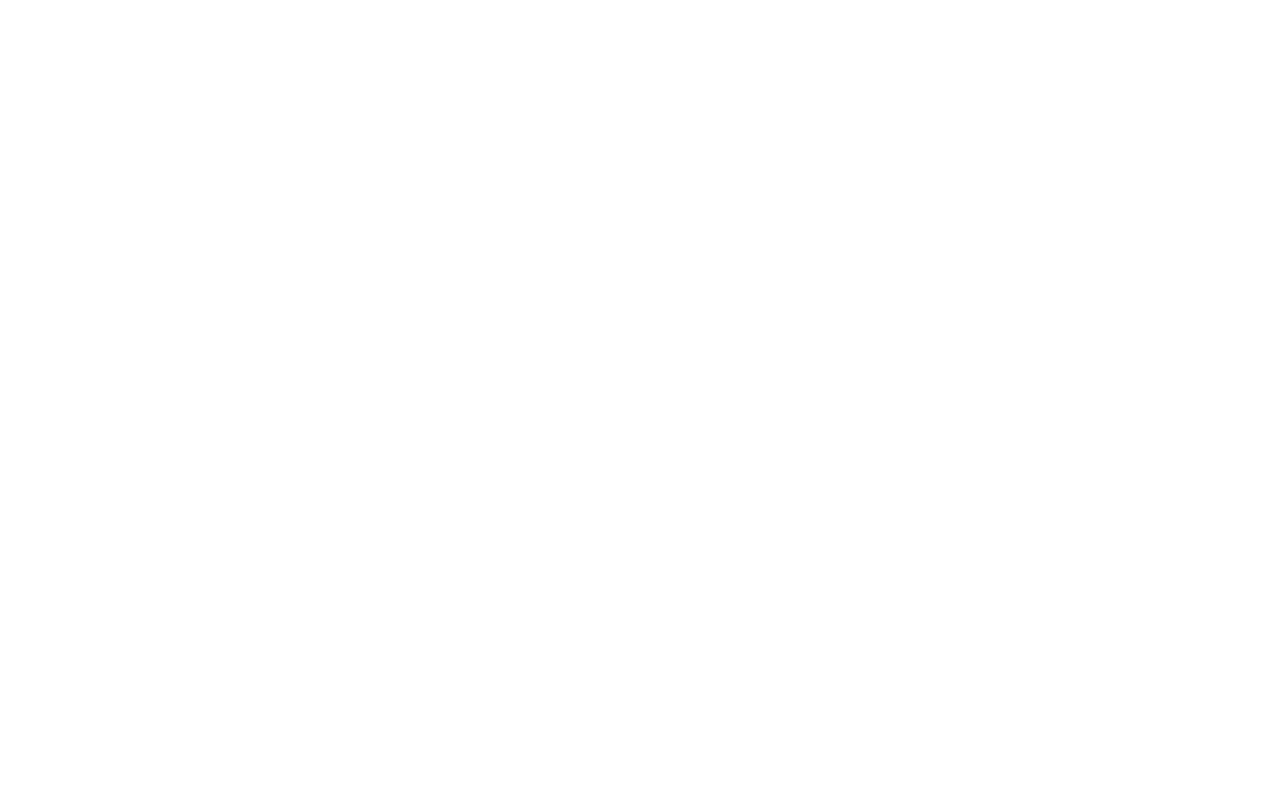
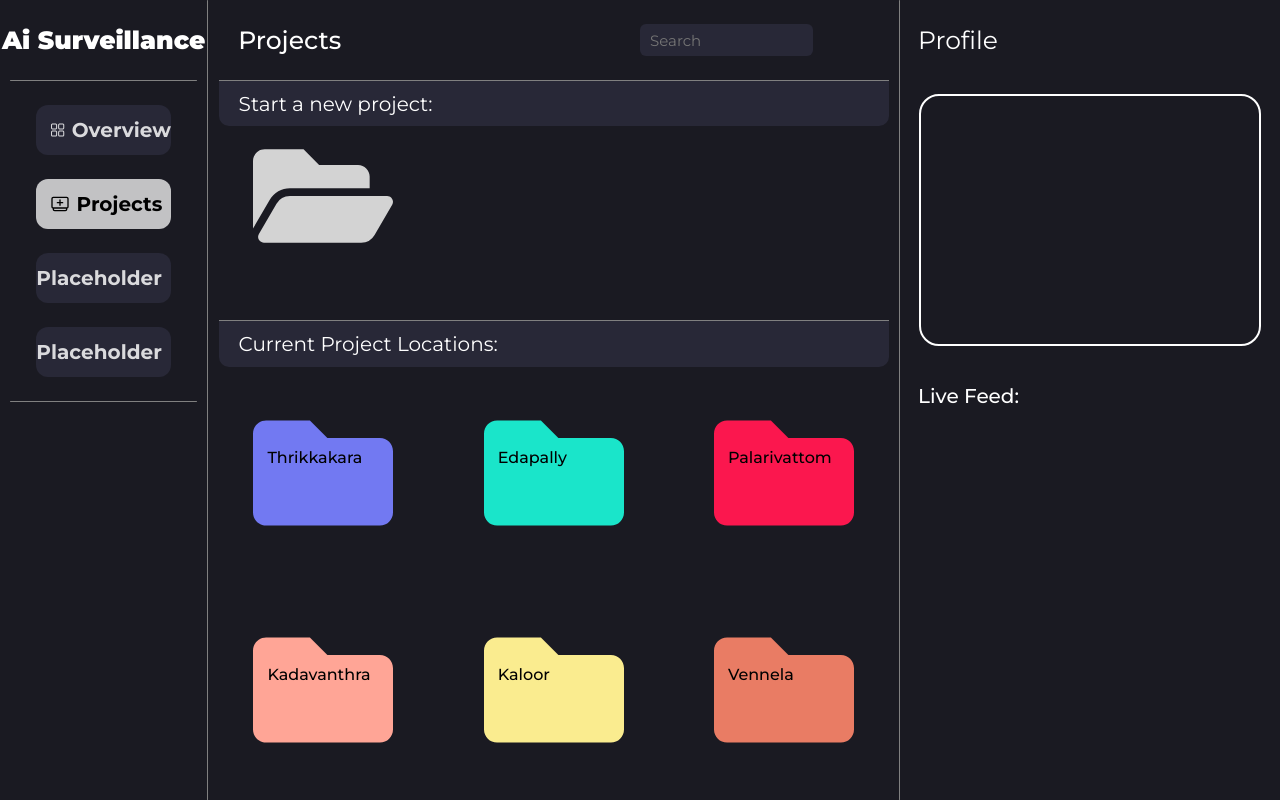
Before and after one commit to UnparallelStudios/ai-speed-frontend, a React (Vite) app: page /project in a window 1280 px wide. Before the commit this address had no page. Built offline with nearby package versions, Linux system fonts and the light colour scheme.

Commit message:
complete routing + projects routing

```diff
--- a/src/App.jsx
+++ b/src/App.jsx
@@ -9,10 +9,14 @@ function App() {
     <>
       <Routes>
         <Route path="/" element={<Login />} />
-        <Route path='/register' element={<Register/>}/>
-        <Route path='/dashboard' element={<Dashboard/>}/>
+        <Route path="/register" element={<Register />} />
+        <Route path="/dashboard" element={<Dashboard activeUrlIndex={"0"} />} />
+        <Route
+          path="/dashboard/:locationId"
+          element={<Dashboard activeUrlIndex={"0"} />}
+        />
+        <Route path="/project" element={<Dashboard activeUrlIndex={"1"} />} />
       </Routes>
-
     </>
   );
 }
--- a/src/pages/Dashboard/components/CenterComp/index.jsx
+++ b/src/pages/Dashboard/components/CenterComp/index.jsx
@@ -2,21 +2,25 @@ import DashboardComp from "../DashboardComp";
 import ProjectComp from "../ProjectsComp";
 import "./index.scss";
 
-function CenterComp({ overviewHeight, activeIndex }) {
+function CenterComp({ locationId, overviewHeight, activeIndex }) {
   const DashboardPass = () => {
-    return <DashboardComp overviewHeight={overviewHeight} />;
+    return (
+      <DashboardComp overviewHeight={overviewHeight} locationId={locationId} />
+    );
   };
 
   const ProjectPass = () => {
     return <ProjectComp overviewHeight={overviewHeight} />;
   };
 
+  const urlIndex = activeIndex["activeUrlIndex"];
+
   const activeComponents = {
     0: DashboardPass,
     1: ProjectPass,
   };
 
-  const SelectedComponent = activeComponents[activeIndex];
+  const SelectedComponent = activeComponents[urlIndex];
 
   return <SelectedComponent />;
 }
--- a/src/pages/Dashboard/components/DashboardComp/LocationMap/index.jsx
+++ b/src/pages/Dashboard/components/DashboardComp/LocationMap/index.jsx
@@ -1,6 +1,10 @@
 import "./index.scss";
 
-function LocationMap() {
+function LocationMap({ locationId }) {
+  if (locationId == null) {
+    locationId = "Default(Kakkanad)";
+  }
+
   return (
     <>
       <div className="location-map-container">
@@ -8,7 +12,7 @@ function LocationMap() {
           <div className="map-title-container">
             <div style={{ paddingLeft: "30px" }}>
               Map Location: <br />
-              Kakkanad
+              {locationId}
             </div>
           </div>
           <div className="map-display-container">
--- a/src/pages/Dashboard/components/DashboardComp/OverviewNav/index.scss
+++ b/src/pages/Dashboard/components/DashboardComp/OverviewNav/index.scss
@@ -53,7 +53,7 @@
     }
 
     .overview-performance {
-        height: 50px;
+        height: 45px;
         width: 97%;
         align-self: center;
         border-bottom-left-radius: 10px;
--- a/src/pages/Dashboard/components/DashboardComp/index.jsx
+++ b/src/pages/Dashboard/components/DashboardComp/index.jsx
@@ -3,12 +3,12 @@ import LocationMap from "./LocationMap";
 import OverviewNav from "./OverviewNav";
 import "./index.scss";
 
-function DashboardComp({ overviewHeight }) {
+function DashboardComp({ overviewHeight, locationId }) {
   return (
     <>
       <OverviewNav overviewHeight={overviewHeight} />
       <InfoTiles />
-      <LocationMap />
+      <LocationMap locationId={locationId} />
     </>
   );
 }
--- a/src/pages/Dashboard/components/MainNavBarComp/NavSelection/index.jsx
+++ b/src/pages/Dashboard/components/MainNavBarComp/NavSelection/index.jsx
@@ -1,6 +1,7 @@
 import { RxDashboard } from "react-icons/rx";
 import { RxCardStackPlus } from "react-icons/rx";
 import "./index.scss";
+import { useNavigate } from "react-router-dom";
 
 const NavItem = ({ active, logo, title, onClick }) => {
   return (
@@ -17,10 +18,23 @@ const logoStyle = {
   marginRight: "5%",
 };
 
-function NavSelection({ activeIndex, onChangeActive }) {
+function NavSelection({ activeIndex }) {
+  const navigate = useNavigate();
+  const urlIndex = activeIndex["activeUrlIndex"];
+
   const navElements = [
-    { logo: <RxDashboard style={logoStyle} />, title: "Overview", key: 0 },
-    { logo: <RxCardStackPlus style={logoStyle} />, title: "Projects", key: 1 },
+    {
+      logo: <RxDashboard style={logoStyle} />,
+      title: "Overview",
+      navigator: "/dashboard",
+      key: 0,
+    },
+    {
+      logo: <RxCardStackPlus style={logoStyle} />,
+      title: "Projects",
+      navigator: "/project",
+      key: 1,
+    },
     { title: "Placeholder", key: 2 },
     { title: "Placeholder", key: 3 },
   ];
@@ -34,8 +48,10 @@ function NavSelection({ activeIndex, onChangeActive }) {
               key={item.key}
               logo={item.logo}
               title={item.title}
-              active={index === activeIndex}
-              onClick={() => onChangeActive(index)}
+              active={index == urlIndex}
+              onClick={() => {
+                navigate(item.navigator);
+              }}
             />
           ))}
         </div>
--- a/src/pages/Dashboard/components/MainNavBarComp/NavSelection/index.scss
+++ b/src/pages/Dashboard/components/MainNavBarComp/NavSelection/index.scss
@@ -30,6 +30,7 @@
     a:hover {
       background-color: rgba(255, 255, 255, 0.733);
       color: black;
+      cursor:pointer;
     }
 
     .nav-item {
--- a/src/pages/Dashboard/components/ProjectsComp/index.jsx
+++ b/src/pages/Dashboard/components/ProjectsComp/index.jsx
@@ -1,8 +1,70 @@
 import "./index.scss";
 import { FaFolder, FaFolderOpen } from "react-icons/fa";
 import { useState, useEffect, useRef } from "react";
+import { useNavigate } from "react-router-dom";
+import Dashboard from "../..";
 
 function ProjectComp({ overviewHeight }) {
+  const navigate = useNavigate();
+
+  const FolderItem = ({ color, location, locationId }) => {
+    return (
+      <div className="grid-item--currproj">
+        <div className="folder-container">
+          <a className="location-title" onClick={() => navigate(locationId)}>
+            {location}
+          </a>
+          <FaFolder
+            style={{
+              color: color,
+              height: "140px",
+              width: "140px",
+            }}
+          />
+        </div>
+      </div>
+    );
+  };
+
+  const folderElements = [
+    {
+      color: "#7279F2",
+      location: "Thrikkakara",
+      key: 0,
+      locationId: "/dashboard/thrikkakara",
+    },
+    {
+      color: "#1AE5CA",
+      location: "Edapally",
+      key: 1,
+      locationId: "/dashboard/edapally",
+    },
+    {
+      color: "#FB174E",
+      location: "Palarivattom",
+      key: 2,
+      locationId: "/dashboard/palarivattom",
+    },
+    {
+      color: "#FFA596",
+      location: "Kadavanthra",
+      key: 3,
+      locationId: "/dashboard/Kadavanthra",
+    },
+    {
+      color: "#FAEC8F",
+      location: "Kaloor",
+      key: 4,
+      locationId: "/dashboard/kaloor",
+    },
+    {
+      color: "#E97C64",
+      location: "Vennela",
+      key: 5,
+      locationId: "/dashboard/vennela",
+    },
+  ];
+
   return (
     <>
       <div className="project-comp-container">
@@ -45,40 +107,18 @@ function ProjectComp({ overviewHeight }) {
                 paddingLeft: "20px",
               }}
             >
-              Current Projects:
+              Current Project Locations:
             </div>
           </div>
           <div className="grid-container--currproj">
-            <div className="grid-item--currproj">
-              <FaFolder
-                style={{ color: "#7279F2", height: "140px", width: "140px" }}
+            {folderElements.map((item) => (
+              <FolderItem
+                key={item.key}
+                color={item.color}
+                location={item.location}
+                locationId={item.locationId}
               />
-            </div>
-            <div className="grid-item--currproj">
-              <FaFolder
-                style={{ color: "#1AE5CA", height: "140px", width: "140px" }}
-              />
-            </div>
-            <div className="grid-item--currproj">
-              <FaFolder
-                style={{ color: "#FB174E", height: "140px", width: "140px" }}
-              />
-            </div>
-            <div className="grid-item--currproj">
-              <FaFolder
-                style={{ color: "#FFA596", height: "140px", width: "140px" }}
-              />
-            </div>
-            <div className="grid-item--currproj">
-              <FaFolder
-                style={{ color: "#FAEC8F", height: "140px", width: "140px" }}
-              />
-            </div>
-            <div className="grid-item--currproj">
-              <FaFolder
-                style={{ color: "#E97C64", height: "140px", width: "140px" }}
-              />
-            </div>
+            ))}
           </div>
         </div>
       </div>
--- a/src/pages/Dashboard/components/ProjectsComp/index.scss
+++ b/src/pages/Dashboard/components/ProjectsComp/index.scss
@@ -92,6 +92,7 @@
       justify-content: center;
       align-items: start;
     }
+
   }
 }
 
@@ -128,3 +129,25 @@
     }
   }
 }
+
+.folder-container {
+  height: auto;
+  width: auto;
+  position: relative;
+
+  .location-title {
+    height: auto;
+    width: auto;
+    position: absolute;
+    left: 10%;
+    top: 45px;
+    color: black;
+    font-size: 16px;
+    font-weight: 500;
+  }
+
+  .location-title:hover {
+    text-decoration: underline;
+    cursor: pointer;
+  }
+}
--- a/src/pages/Dashboard/index.jsx
+++ b/src/pages/Dashboard/index.jsx
@@ -4,19 +4,18 @@ import { useState, useEffect, useRef } from "react";
 import ProfileTile from "./components/ProfileFeedComp/ProfileTile";
 import NavSelection from "./components/MainNavBarComp/NavSelection";
 import CenterComp from "./components/CenterComp";
+import { useParams } from "react-router-dom";
 
-function Dashboard() {
+function Dashboard(activeUrlIndex) {
   const [elementHeight, setElementHeight] = useState("");
-  const [activeIndex, setActiveIndex] = useState(0);
   const heightRef = useRef();
+  const { locationId } = useParams();
+
+  console.log(locationId);
 
   useEffect(() => {
     setElementHeight(heightRef.current.clientHeight);
   }, []);
-
-  const handleChangeActive = (index) => {
-    setActiveIndex(index);
-  };
 
   return (
     <>
@@ -26,17 +25,15 @@ function Dashboard() {
             Ai Surveillance
           </div>
           <div className="divider-2"></div>
-          <NavSelection
-            activeIndex={activeIndex}
-            onChangeActive={handleChangeActive}
-          />
+          <NavSelection activeIndex={activeUrlIndex} />
           <div className="divider-2"></div>
         </div>
         <div className="divider-1"></div>
         <div className="center-container">
           <CenterComp
+            locationId={locationId}
             overviewHeight={elementHeight}
-            activeIndex={activeIndex}
+            activeIndex={activeUrlIndex}
           />
         </div>
         <div className="divider-1"></div>
--- a/src/pages/Login/index.jsx
+++ b/src/pages/Login/index.jsx
@@ -5,12 +5,16 @@ import { Link, NavLink } from "react-router-dom";
 import video from "../LoginAssets/video.mp4";
 import logo from "../LoginAssets/L1.jpg";
 import axios from "axios";
+import { useState, useEffect, useRef } from "react";
 
 import { FaUserShield } from "react-icons/fa";
 import { BsFillShieldLockFill } from "react-icons/bs";
 import { AiOutlineSwapRight } from "react-icons/ai";
 
 const Login = () => {
+  const [loginUsername, setLoginUsername] = useState("");
+  const [loginPassword, setloginPassword] = useState("");
+
   const url = "  ";
 
   return (
```
